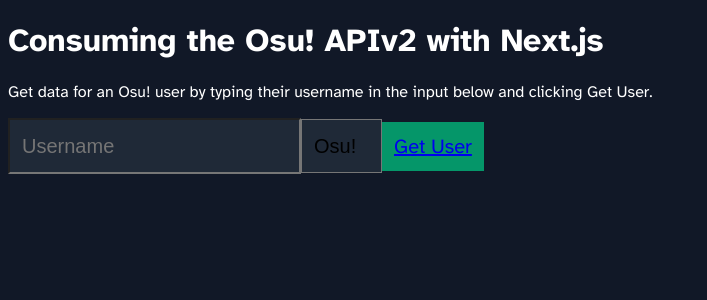
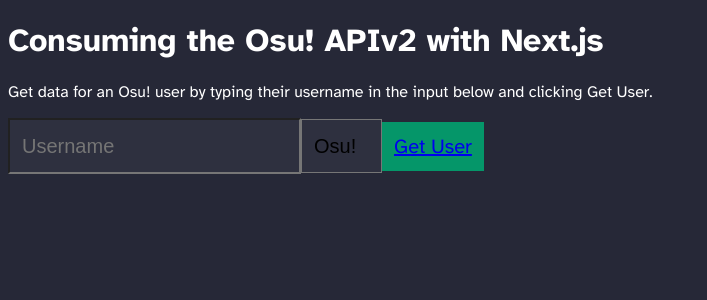
Before and after one commit to evanchristians/osu-api-nextjs, a Next.js app: page / in a window 1280 px wide. Shown: the top 300 px of the page, without its empty margins (0-707 px from the left). Built offline with nearby package versions, Linux system fonts and the light colour scheme.

Commit message:
theme updates, tailwind's kinda great

```diff
--- a/components/StatBlock.js
+++ b/components/StatBlock.js
@@ -1,8 +1,10 @@
 export const StatBlock = ({ title, score, className = "w-full" }) => (
     <div {...{ className }}>
         <div className="bg-gray-800 p-6 flex flex-col items-start">
-            <p className="text-2xl font-bold mb-5">{title}</p>
-            <p className="ml-auto">{score}</p>
+            <p className="text-white text-lg mb-5 opacity-50">{title}</p>
+            <p className="text-yellow-500 text-2xl font-bold ml-auto">
+                {score}
+            </p>
         </div>
     </div>
 );
--- a/pages/user/[username]/[mode].js
+++ b/pages/user/[username]/[mode].js
@@ -30,7 +30,7 @@
 
             <main className="flex flex-col items-start w-full flex-1 px-20 py-10 text-center">
                 {user && (
-                    <div className="my-2 p-1 bg-pink-500 rounded-full text-none">
+                    <div className="mb-5">
                         <Image
                             src={user.avatar_url}
                             width={75}
@@ -60,7 +60,11 @@
                         </h1>
                     )}
                 </InView>
-                {user && <p className="font-bold text-xl text-pink-300">{user.playmode}</p>}
+                {user && (
+                    <p className="font-bold text-xl text-yellow-500">
+                        {user.playmode}
+                    </p>
+                )}
                 {user && (
                     <p className="mb-10">
                         {user.country.name} ({user.country.code})
--- a/tailwind.config.js
+++ b/tailwind.config.js
@@ -10,6 +10,15 @@
             fontSize: {
                 none: "0rem",
             },
+            colors: {
+                gray: {
+                    800: "#2E303F",
+                    900: "#262837",
+                },
+                yellow: {
+                    500: "#FFAA2E",
+                },
+            },
         },
     },
     variants: {
```
